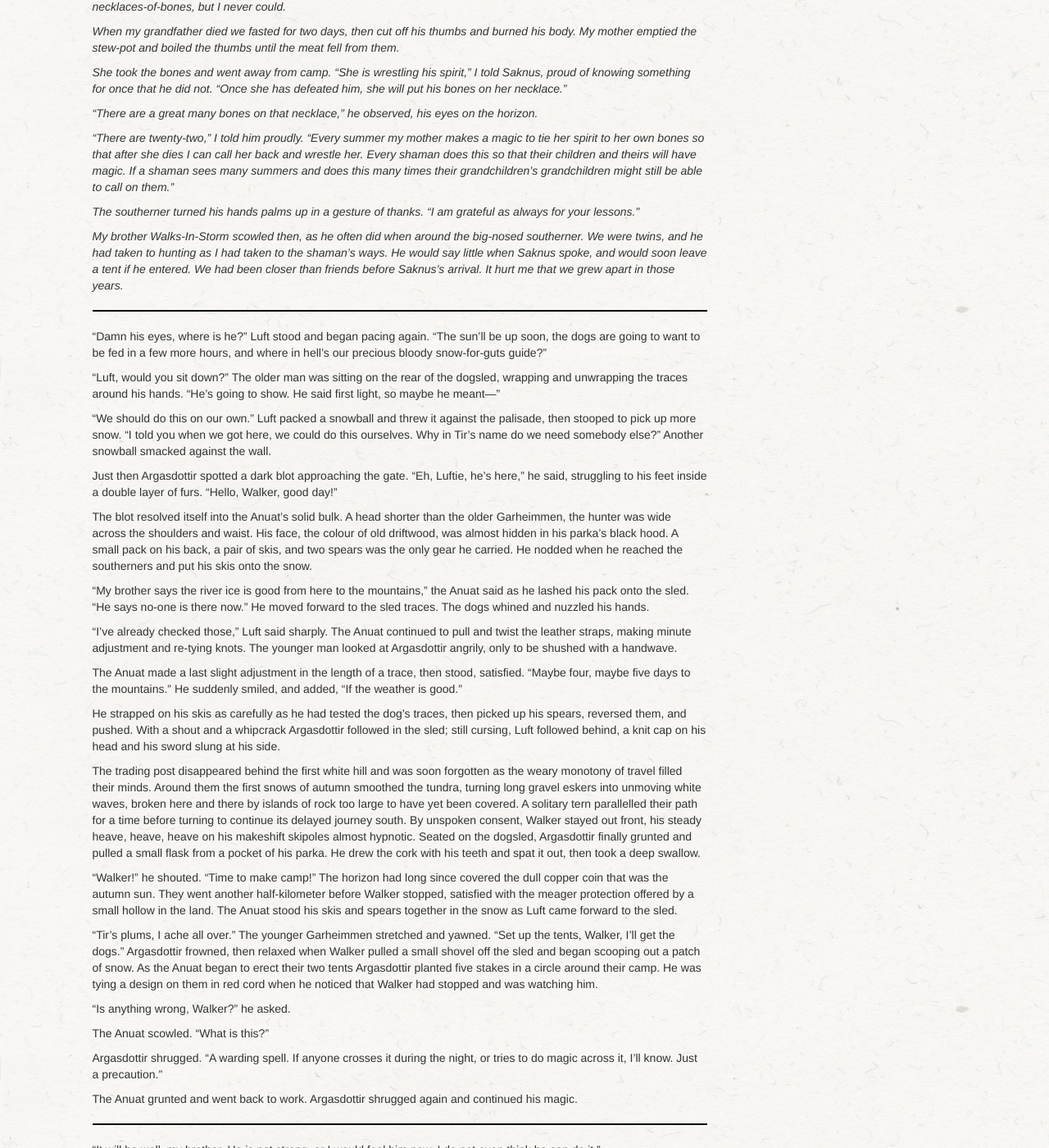
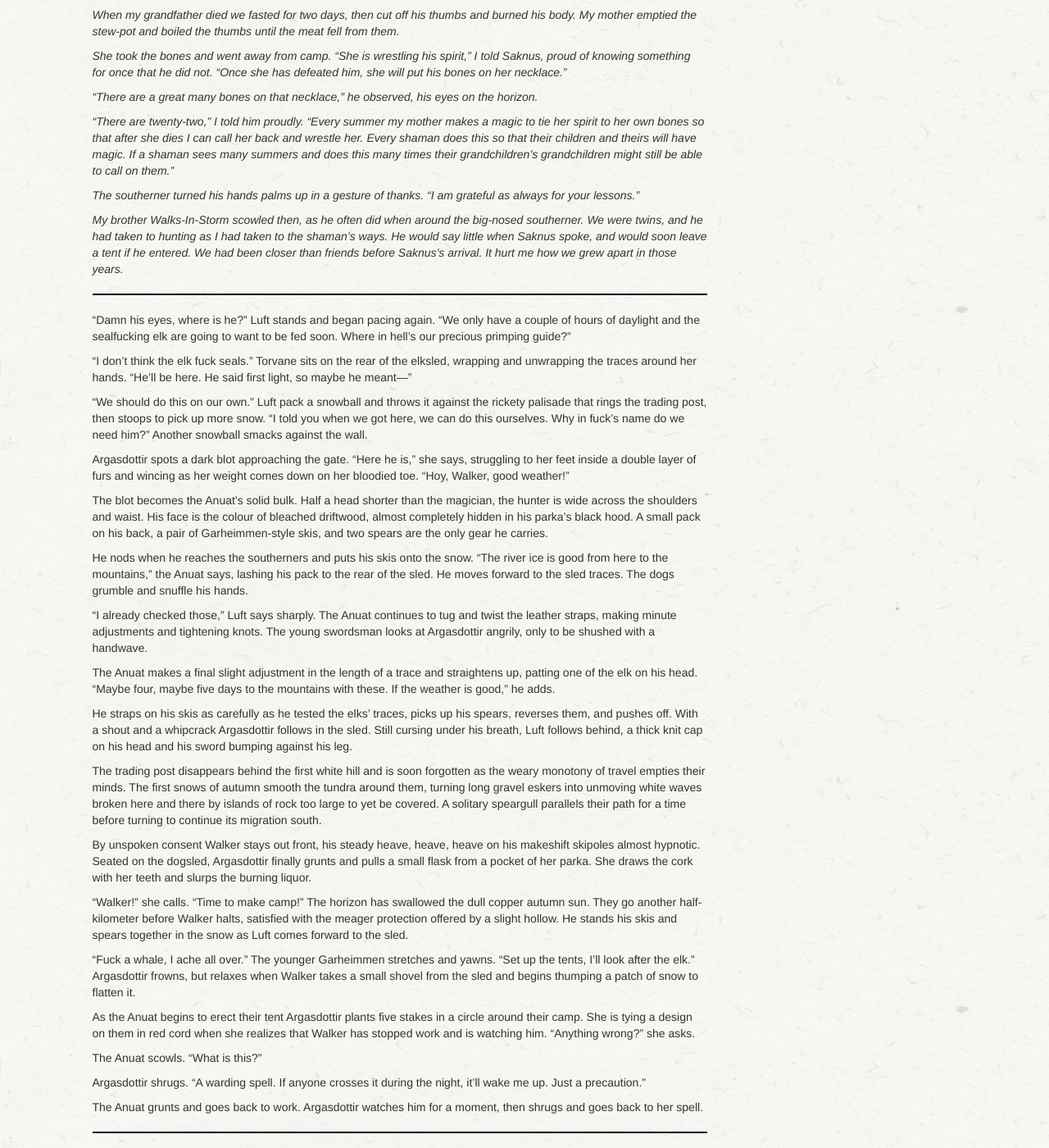
Before and after one commit to gvwilson/sensibleadventures, a Jekyll site: the page built from wrestler/wrestler.md, in a window 1280 px wide and 1400 px high, scrolled down 2978 px. Shown: the whole window at 82% size. Built offline with Jekyll 4.4.1, drawn with Linux system fonts in a browser that asks for light colours; nearby versions of some CDN libraries; library files that are not in the unit come from our copies; some of the changed text lies outside the part shown.

Commit message:
Revising another section

```diff
--- a/wrestler/wrestler.md
+++ b/wrestler/wrestler.md
@@ -266,7 +266,7 @@
 
 *"You must go with them because I have said you must."
 The elk bleats again.
-You can put your arrows in Laugher's quiver next season."*
+"You can put your arrows in Laugher's quiver next season."*
 
 ---
 
@@ -345,101 +345,138 @@
 He would say little when Saknus spoke,
 and would soon leave a tent if he entered.
 We had been closer than friends before Saknus's arrival.
-It hurt me that we grew apart in those years.*
+It hurt me how we grew apart in those years.*
 
 ---
 
-"Damn his eyes, where is he?" Luft stood and began pacing again. "The
-sun'll be up soon, the dogs are going to want to be fed in a few more
-hours, and where in hell's our precious bloody snow-for-guts guide?"
+"Damn his eyes, where is he?"
+Luft stands and began pacing again.
+"We only have a couple of hours of daylight
+and the sealfucking elk are going to want to be fed soon.
+Where in hell's our precious primping guide?"
 
-"Luft, would you sit down?" The older man was sitting on the rear of the
-dogsled, wrapping and unwrapping the traces around his hands. "He's
-going to show. He said first light, so maybe he meant---"
+"I don't think the elk fuck seals."
+Torvane sits on the rear of the elksled,
+wrapping and unwrapping the traces around her hands.
+"He'll be here.
+He said first light, so maybe he meant---"
 
-"We should do this on our own." Luft packed a snowball and threw it
-against the palisade, then stooped to pick up more snow. "I told you
-when we got here, we could do this ourselves. Why in Tir's name do we
-need somebody else?" Another snowball smacked against the wall.
+"We should do this on our own."
+Luft pack a snowball and throws it against the rickety palisade that rings the trading post,
+then stoops to pick up more snow.
+"I told you when we got here, we can do this ourselves.
+Why in fuck's name do we need him?"
+Another snowball smacks against the wall.
 
-Just then Argasdottir spotted a dark blot approaching the gate. "Eh,
-Luftie, he's here," he said, struggling to his feet inside a double
-layer of furs. "Hello, Walker, good day!"
+Argasdottir spots a dark blot approaching the gate.
+"Here he is," she says,
+struggling to her feet inside a double layer of furs
+and wincing as her weight comes down on her bloodied toe.
+"Hoy, Walker, good weather!"
 
-The blot resolved itself into the Anuat's solid bulk. A head shorter
-than the older Garheimmen, the hunter was wide across the shoulders and
-waist. His face, the colour of old driftwood, was almost hidden in his
-parka's black hood. A small pack on his back, a pair of skis, and two
-spears was the only gear he carried. He nodded when he reached the
-southerners and put his skis onto the snow.
+The blot becomes the Anuat's solid bulk.
+Half a head shorter than the magician,
+the hunter is wide across the shoulders and waist.
+His face is the colour of bleached driftwood,
+almost completely hidden in his parka's black hood.
+A small pack on his back,
+a pair of Garheimmen-style skis,
+and two spears are the only gear he carries.
 
-"My brother says the river ice is good from here to the mountains," the
-Anuat said as he lashed his pack onto the sled. "He says no-one is there
-now." He moved forward to the sled traces. The dogs whined and nuzzled
-his hands.
+He nods when he reaches the southerners
+and puts his skis onto the snow.
+"The river ice is good from here to the mountains,"
+the Anuat says,
+lashing his pack to the rear of the sled.
+He moves forward to the sled traces.
+The dogs grumble and snuffle his hands.
 
-"I've already checked those," Luft said sharply. The Anuat continued to
-pull and twist the leather straps, making minute adjustment and re-tying
-knots. The younger man looked at Argasdottir angrily, only to be shushed
-with a handwave.
+"I already checked those," Luft says sharply.
+The Anuat continues to tug and twist the leather straps,
+making minute adjustments and tightening knots.
+The young swordsman looks at Argasdottir angrily,
+only to be shushed with a handwave.
 
-The Anuat made a last slight adjustment in the length of a trace, then
-stood, satisfied. "Maybe four, maybe five days to the mountains." He
-suddenly smiled, and added, "If the weather is good."
+The Anuat makes a final slight adjustment in the length of a trace and straightens up,
+patting one of the elk on his head.
+"Maybe four, maybe five days to the mountains with these.
+If the weather is good,"
+he adds.
 
-He strapped on his skis as carefully as he had tested the dog's traces,
-then picked up his spears, reversed them, and pushed. With a shout and a
-whipcrack Argasdottir followed in the sled; still cursing, Luft followed
-behind, a knit cap on his head and his sword slung at his side.
+He straps on his skis as carefully as he tested the elks' traces,
+picks up his spears,
+reverses them,
+and pushes off.
+With a shout and a whipcrack Argasdottir follows in the sled.
+Still cursing under his breath,
+Luft follows behind,
+a thick knit cap on his head
+and his sword bumping against his leg.
 
-The trading post disappeared behind the first white hill and was soon
-forgotten as the weary monotony of travel filled their minds. Around
-them the first snows of autumn smoothed the tundra, turning long gravel
-eskers into unmoving white waves, broken here and there by islands of
-rock too large to have yet been covered. A solitary tern parallelled
-their path for a time before turning to continue its delayed journey
-south. By unspoken consent, Walker stayed out front, his steady heave,
-heave, heave on his makeshift skipoles almost hypnotic. Seated on the
-dogsled, Argasdottir finally grunted and pulled a small flask from a pocket
-of his parka. He drew the cork with his teeth and spat it out, then took
-a deep swallow.
+The trading post disappears behind the first white hill
+and is soon forgotten as the weary monotony of travel empties their minds.
+The first snows of autumn smooth the tundra around them,
+turning long gravel eskers into unmoving white waves
+broken here and there by islands of rock too large to yet be covered.
+A solitary speargull parallels their path
+for a time before turning to continue its migration south.
 
-"Walker!" he shouted. "Time to make camp!" The horizon had long since
-covered the dull copper coin that was the autumn sun. They went another
-half-kilometer before Walker stopped, satisfied with the meager
-protection offered by a small hollow in the land. The Anuat stood his
-skis and spears together in the snow as Luft came forward to the sled.
+By unspoken consent Walker stays out front,
+his steady heave, heave, heave on his makeshift skipoles almost hypnotic.
+Seated on the dogsled,
+Argasdottir finally grunts and pulls a small flask from a pocket of her parka.
+She draws the cork with her teeth and slurps the burning liquor.
 
-"Tir's plums, I ache all over." The younger Garheimmen stretched and
-yawned. "Set up the tents, Walker, I'll get the dogs." Argasdottir frowned,
-then relaxed when Walker pulled a small shovel off the sled and began
-scooping out a patch of snow. As the Anuat began to erect their two
-tents Argasdottir planted five stakes in a circle around their camp. He was
-tying a design on them in red cord when he noticed that Walker had
-stopped and was watching him.
+"Walker!" she calls.
+"Time to make camp!"
+The horizon has swallowed the dull copper autumn sun.
+They go another half-kilometer before Walker halts,
+satisfied with the meager protection offered by a slight hollow.
+He stands his skis and spears together in the snow
+as Luft comes forward to the sled.
 
-"Is anything wrong, Walker?" he asked.
+"Fuck a whale, I ache all over."
+The younger Garheimmen stretches and yawns.
+"Set up the tents, I'll look after the elk."
+Argasdottir frowns,
+but relaxes when Walker takes a small shovel from the sled
+and begins thumping a patch of snow to flatten it.
 
-The Anuat scowled. "What is this?"
+As the Anuat begins to erect their tent
+Argasdottir plants five stakes in a circle around their camp.
+She is tying a design on them in red cord
+when she realizes that Walker has stopped work and is watching him.
+"Anything wrong?"
+she asks.
 
-Argasdottir shrugged. "A warding spell. If anyone crosses it during the
-night, or tries to do magic across it, I'll know. Just a precaution."
+The Anuat scowls.
+"What is this?"
 
-The Anuat grunted and went back to work. Argasdottir shrugged again and
-continued his magic.
+Argasdottir shrugs.
+"A warding spell.
+If anyone crosses it during the night,
+it'll wake me up.
+Just a precaution."
+
+The Anuat grunts and goes back to work.
+Argasdottir watches him for a moment,
+then shrugs and goes back to her spell.
 
 ---
 
-"It will be well, my brother. He is not strong, or I would feel him now.
-I do not even think he can do it."
+*"Be at peace, brother.
+She is not strong, or I would feel her now.
+I do not even know if she can do what needs done."*
 
-"Why must I go with them, my brother?" His voice was angry.
+*"Then why must I go with them?"*
 
-"Because you swore an oath, my brother. As your father my brother swore,
-and as your grandfather and his father my brothers all swore." My own
-voice was a whisper. I re-made the wizard's spell once Walker had
-returned to the camp. Somewhere in the night a dog found an unlovely
-smell and mourned.
+*"Because you swore an oath.
+As your father my brother swore,
+and as your grandmother my sister and her father my brother all swore."
+My voice is a whisper.
+I re-make the wizard's spell after Walker returns to the camp.
+Somewhere in the distance a bear smells something it does not like
+and growls unhappily.*
 
 ---
 
```
Also changed, not shown: other parts of wrestler/wrestler.md (+3 -3 lines).
